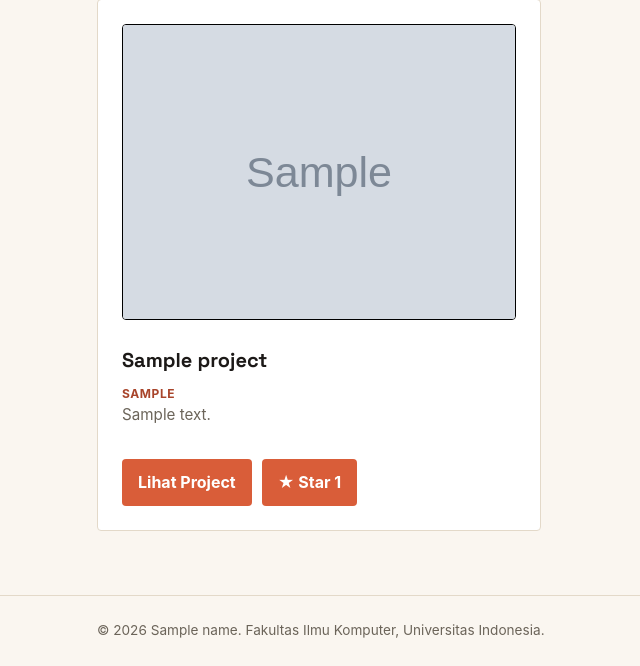
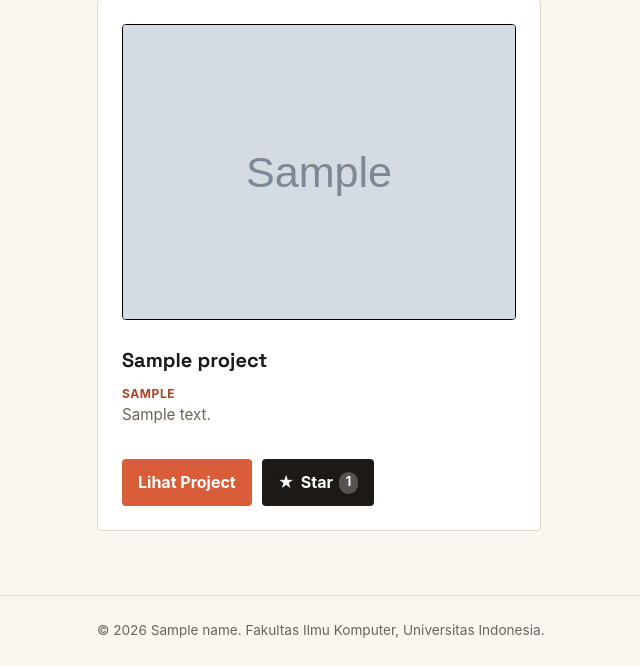
Before and after one commit to msyarifudin541-del/myportofolio, a Django app: template templates/project.html in a window 1280 px wide. Shown: the part 309-975 px from the top of the page, without its empty margins (87-727 px from the left). Run offline with Django 4.2, Linux system fonts and the light colour scheme; the template is opened without the code that fills it: most values are stand-ins (such as "Sample title", 1, 10 or a date in 2020); grey boxes marked "Sample" are stand-in pictures.

Commit message:
tutorial 4: add CSS styles for project star button and count badge

```diff
--- a/static/css/style.css
+++ b/static/css/style.css
@@ -573,3 +573,25 @@ h1, .brand {
         text-align: center;
     }
 }
+
+.star-form {
+  display: inline;
+}
+
+.button-star {
+  display: inline-flex;
+  align-items: center;
+  gap: 0.4rem;
+  background: var(--ink);
+}
+
+.button-star.is-starred {
+  background: var(--accent);
+}
+
+.star-count {
+  padding: 0.05rem 0.4rem;
+  border-radius: 999px;
+  background: rgba(255, 255, 255, 0.25);
+  font-size: 0.8rem;
+}
```
